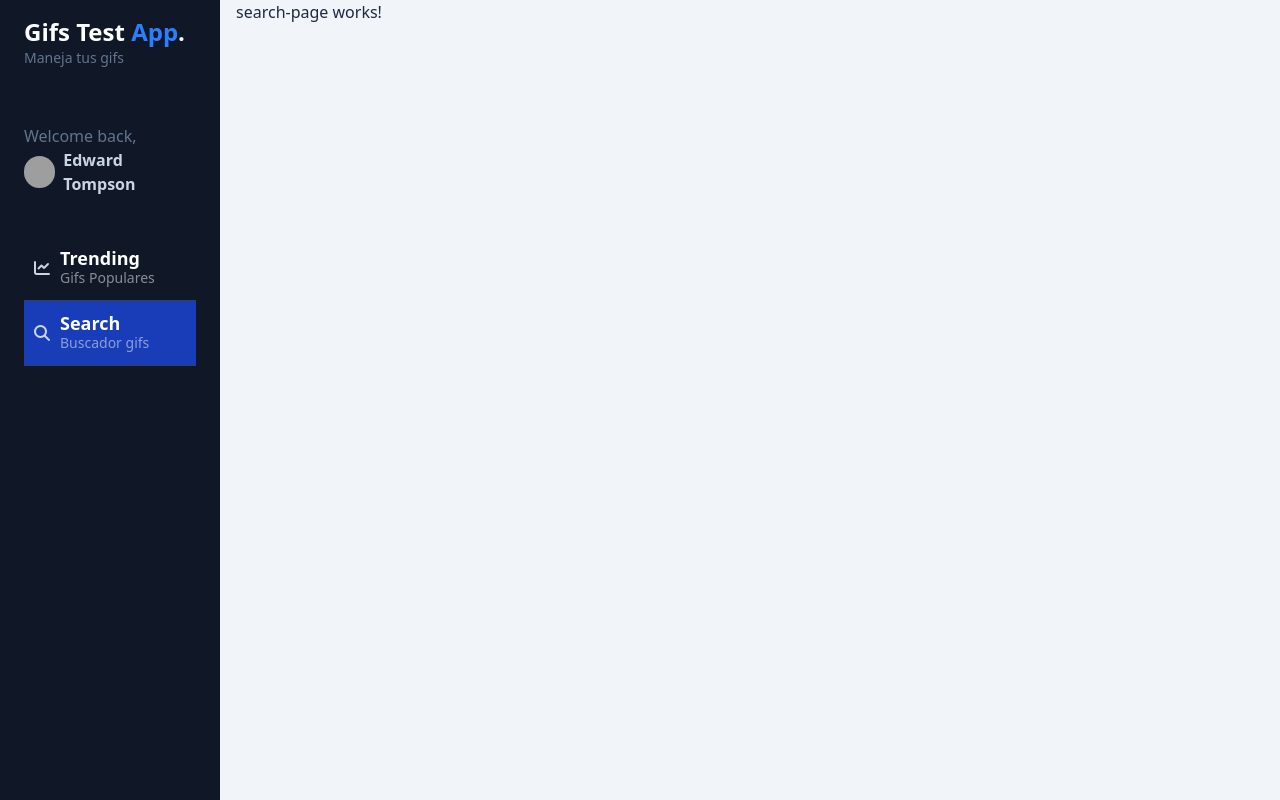
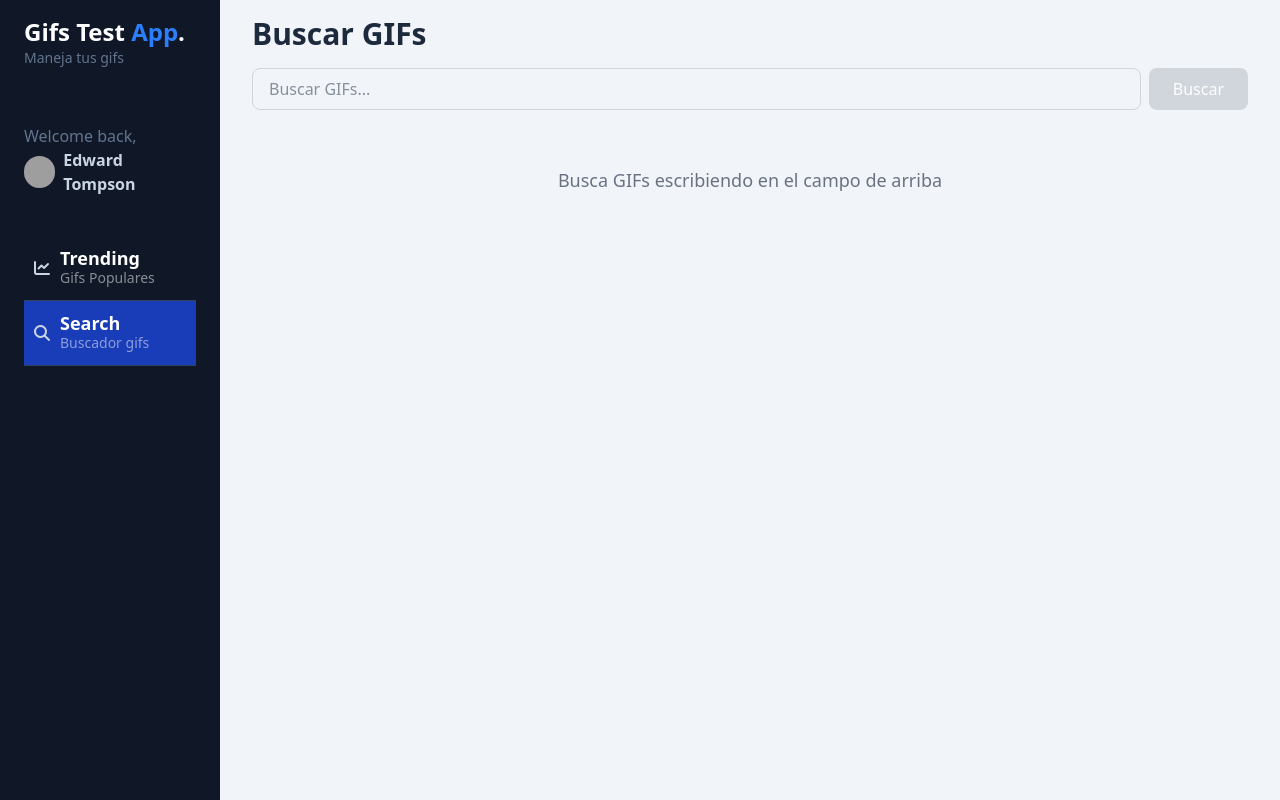
Before and after one commit to iamdavidacosta/unillanos-desarrollosoftware2, an Angular app: page /dashboard/search in a window 1280 px wide. Built offline with nearby package versions, Linux system fonts and the light colour scheme; no server answers; grey boxes are pictures that could not be loaded.

Commit message:
implementar la búsqueda de GIFs con gestión de la entrada del usuario

```diff
--- a/src/app/gifs/pages/search-page/search-page.component.html
+++ b/src/app/gifs/pages/search-page/search-page.component.html
@@ -1 +1,43 @@
-<div>search-page works!</div>
+<div class="container mx-auto p-4">
+
+  <!-- Formulario de búsqueda -->
+  <div class="search-section mb-6">
+    <h1 class="text-3xl font-bold mb-4">Buscar GIFs</h1>
+
+    <div class="flex gap-2 mb-4">
+      <input
+        type="text"
+        [(ngModel)]="searchTerm"
+        (keyup.enter)="onSearch()"
+        placeholder="Buscar GIFs..."
+        class="flex-1 px-4 py-2 border border-gray-300 rounded-lg focus:outline-none focus:ring-2 focus:ring-blue-500"
+      >
+      <button
+        (click)="onSearch()"
+        [disabled]="!searchTerm.trim()"
+        class="px-6 py-2 bg-blue-500 text-white rounded-lg hover:bg-blue-600 disabled:bg-gray-300 disabled:cursor-not-allowed transition-colors"
+      >
+        Buscar
+      </button>
+    </div>
+  </div>
+
+  <!-- Resultados de búsqueda -->
+  <div class="results-section">
+    @if (searchResults().length > 0) {
+      <h2 class="text-2xl font-semibold mb-4">
+        Resultados ({{ searchResults().length }})
+      </h2>
+      <gif-list [gifs]="searchResults()" />
+    } @else if (searchTerm && searchResults().length === 0) {
+      <div class="text-center py-8">
+        <p class="text-gray-500 text-lg">No se encontraron resultados para "{{ searchTerm }}"</p>
+      </div>
+    } @else {
+      <div class="text-center py-8">
+        <p class="text-gray-500 text-lg">Busca GIFs escribiendo en el campo de arriba</p>
+      </div>
+    }
+  </div>
+
+</div>
--- a/src/app/gifs/pages/search-page/search-page.component.ts
+++ b/src/app/gifs/pages/search-page/search-page.component.ts
@@ -1,11 +1,27 @@
-import { Component } from '@angular/core';
+import { Component, inject } from '@angular/core';
+import { FormsModule } from '@angular/forms';
+import { GifsService } from '../../services/gifs.service';
+import { GifListComponent } from '../../components/gif-list/gif-list.component';
 
 @Component({
   selector: 'app-search-page',
-  imports: [],
+  imports: [FormsModule, GifListComponent],
   templateUrl: './search-page.component.html',
   styles: ``
 })
 export default class SearchPageComponent {
 
+  private gifsService = inject(GifsService);
+
+  searchTerm = '';
+
+  get searchResults() {
+    return this.gifsService.searchResults;
+  }
+
+  onSearch() {
+    if (this.searchTerm.trim()) {
+      this.gifsService.searchGifs(this.searchTerm.trim());
+    }
+  }
 }
--- a/src/app/gifs/services/gifs.service.ts
+++ b/src/app/gifs/services/gifs.service.ts
@@ -11,7 +11,8 @@ import {GifMapper} from '../mapper/gif.mapper';
 export class GifsService {
 
   private http = inject(HttpClient);
-  trendingGifs = signal<Gif[]>([])
+  trendingGifs = signal<Gif[]>([]);
+  searchResults = signal<Gif[]>([]);
 
   constructor() {
     this.loadTrendingGifs();
@@ -30,4 +31,23 @@ export class GifsService {
       console.log(gifs);
     });
   }
+
+  searchGifs(query: string) {
+    if (!query.trim()) {
+      this.searchResults.set([]);
+      return;
+    }
+
+    this.http.get<GiphyResponse>(`${environment.urlBase}/gifs/search`, {
+      params: {
+        api_key: environment.apiKey,
+        q: query,
+        limit: 25
+      }
+    }).subscribe((response) => {
+      const gifs = GifMapper.mapGiphyItemsToGifArray(response.data);
+      this.searchResults.set(gifs);
+      console.log('Search results:', gifs);
+    });
+  }
 }
```
